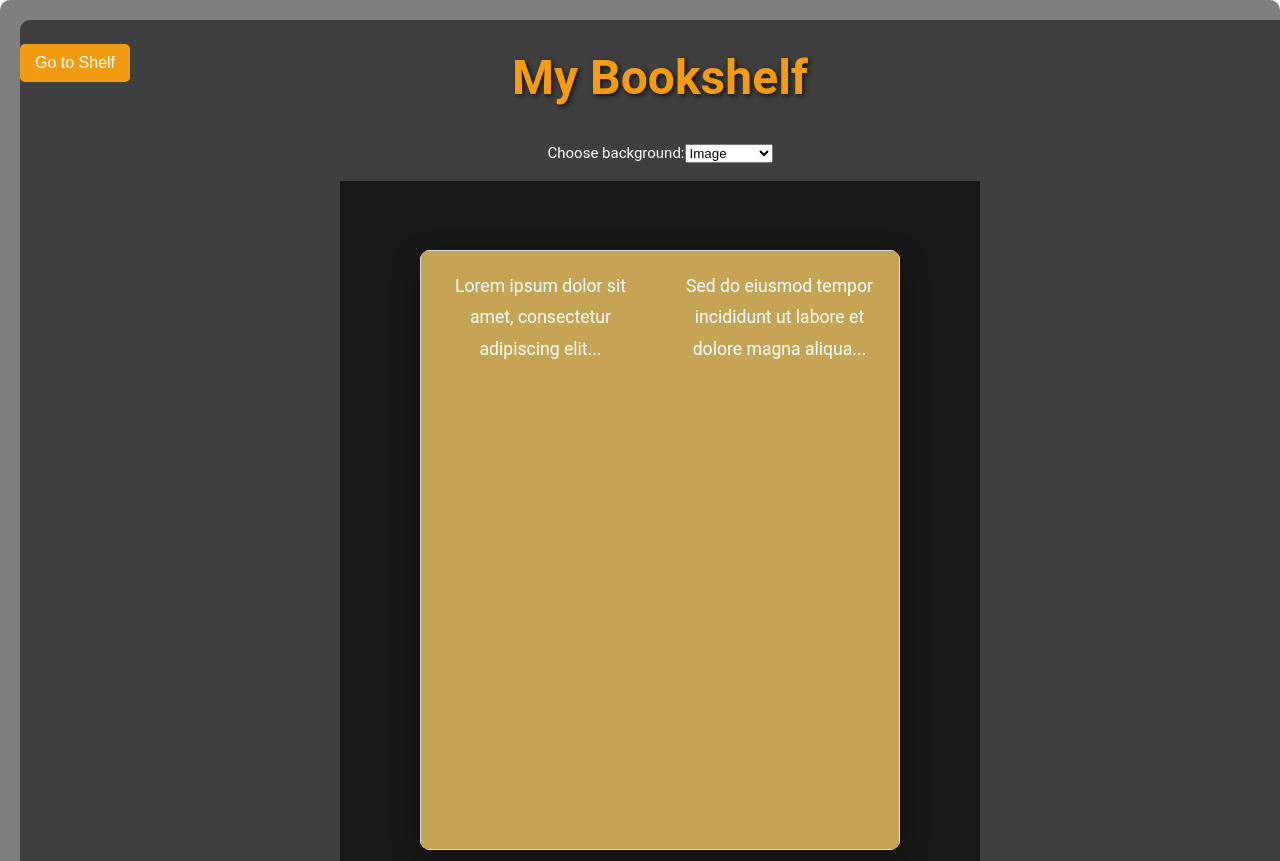
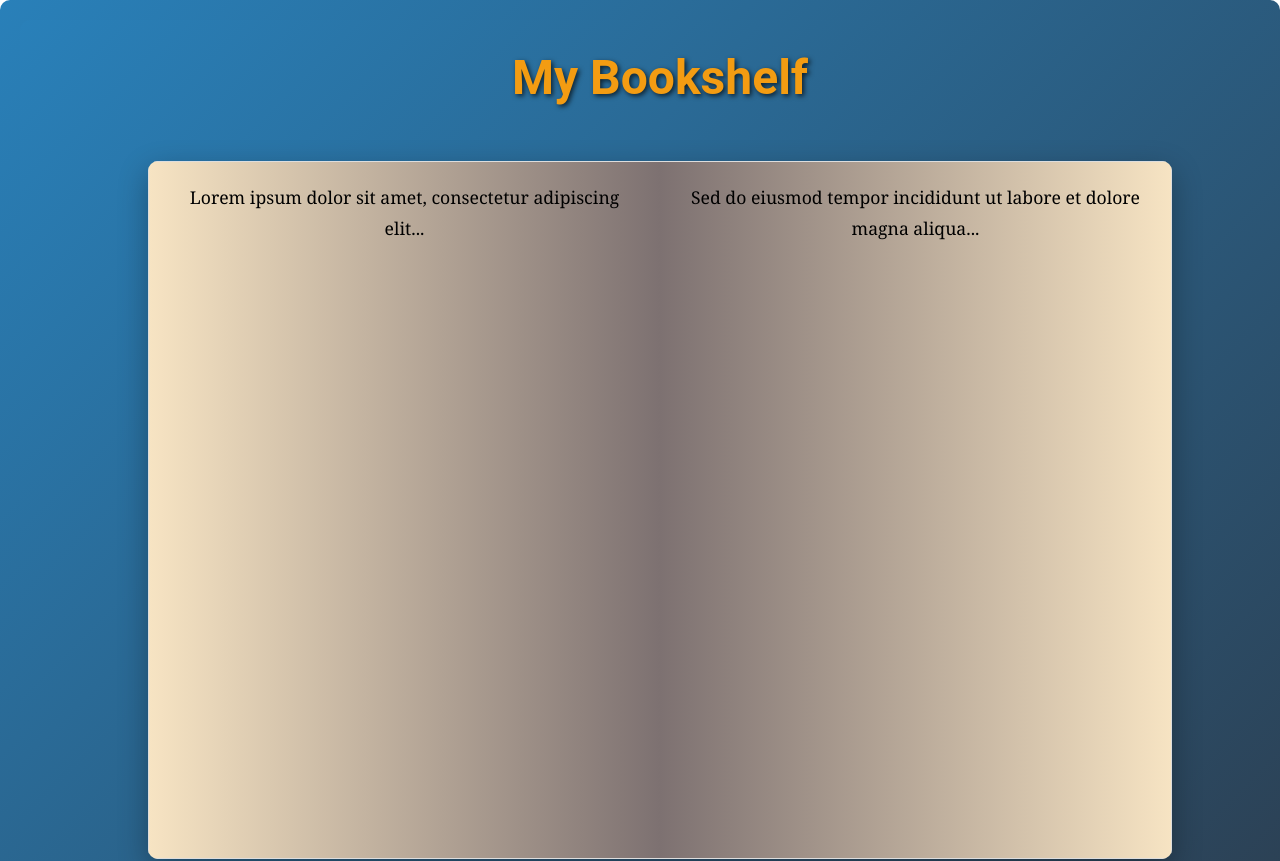
Before and after one commit to saaketht/bookshelf, a Vue app: page /reader in a window 1280 px wide. Shown: the top 861 px of the page. Built offline with nearby package versions, Linux system fonts and the light colour scheme.

Commit message:
added reader, prev next buttons, got rid of background image

```diff
--- a/package.json
+++ b/package.json
@@ -15,6 +15,7 @@
   },
   "dependencies": {
     "pinia": "^2.1.7",
+    "three": "^0.168.0",
     "vue": "^3.4.29",
     "vue-router": "^4.3.3"
   },
--- a/src/App.vue
+++ b/src/App.vue
@@ -1,36 +1,54 @@
 <template>
   <div id="app">
-    <h1>My Bookshelf</h1>
-    <div class="background-selector">
-      <label for="background-select">Choose background:</label>
-      <select id="background-select" v-model="backgroundType" @change="updateBackground">
-        <option value="image">Image</option>
-        <option value="color">Solid Color</option>
-      </select>
+    <!-- Collapsible Sidebar -->
+    <div :class="['sidebar', { open: isSidebarOpen }]">
+      <ul class="navbar-list">
+        <li><router-link to="/">Bookshelf</router-link></li>
+        <li><router-link to="/reader">Reader</router-link></li>
+        <!-- Add more links as needed -->
+      </ul>
     </div>
 
+    <!-- Button to manually toggle the sidebar (optional) -->
+
+
+    <h1>My Bookshelf</h1>
 
     <router-view></router-view>
   </div>
 </template>
 
 <script lang="ts">
-import { defineComponent, ref } from 'vue'
+import { defineComponent, ref, onMounted, onBeforeUnmount } from 'vue'
 
 export default defineComponent({
   name: 'App',
   setup() {
-    const backgroundType = ref<'image' | 'color'>('image')
+    const isSidebarOpen = ref(false) // Sidebar state
 
-
-    const updateBackground = () => {
-      // Trigger a watch to apply background styles
-      backgroundType.value
+    const toggleSidebar = () => {
+      isSidebarOpen.value = !isSidebarOpen.value // Toggle sidebar visibility
     }
 
+    const handleKeyPress = (event: KeyboardEvent) => {
+      if (event.ctrlKey && event.key === 'q') {
+        toggleSidebar() // Toggle sidebar on Ctrl + Q
+      }
+    }
+
+    onMounted(() => {
+      // Listen for keydown events
+      window.addEventListener('keydown', handleKeyPress)
+    })
+
+    onBeforeUnmount(() => {
+      // Remove event listener when component is destroyed
+      window.removeEventListener('keydown', handleKeyPress)
+    })
+
     return {
-      backgroundType,
-      updateBackground,
+      isSidebarOpen,
+      toggleSidebar
     }
   }
 })
@@ -41,6 +59,7 @@ body {
   margin: 0;
   padding: 0;
   font-family: 'Roboto', sans-serif;
+  background-color: linear-gradient(135deg, #2980b9, #2c3e50);
 }
 
 #app {
@@ -48,12 +67,12 @@ body {
   color: #ffffff;
   min-height: 100vh;
   display: flex;
-  width: 100vw;
+  min-width: 100vw;
   flex-direction: column;
   align-items: center;
   justify-content: center;
   padding: 20px;
-  background: rgba(0, 0, 0, 0.5);
+  background:linear-gradient(135deg, #2980b9, #2c3e50);
   border-radius: 10px;
 }
 
@@ -73,23 +92,54 @@ router-view {
   background-color: rgba(28, 28, 28, 0.8);
 }
 
-.background-selector {
-  margin-bottom: 1rem;
-  color: #ffffff;
+/* Collapsible Sidebar styles */
+.sidebar {
+  position: fixed;
+  left: -250px; /* Sidebar is hidden */
+  top: 0;
+  width: 250px;
+  height: 100%;
+  background-color: #2980b9;
+  padding: 20px;
+  transition: left 0.3s ease; /* Smooth transition */
 }
 
-button {
-  margin-top: 1.5rem;
-  padding: 10px 20px;
+.sidebar.open {
+  left: 0; /* Sidebar visible when open */
+}
+
+.navbar-list {
+  list-style: none;
+  padding: 0;
+}
+
+.navbar-list li {
+  margin-bottom: 15px;
+}
+
+.navbar-list a {
+  color: #f39c12;
+  text-decoration: none;
+  font-size: 1.2rem;
+}
+
+.navbar-list a:hover {
+  text-decoration: underline;
+}
+
+.toggle-btn {
+  position: fixed;
+  top: 20px;
+  right: 20px;
   background-color: #f39c12;
   color: white;
   border: none;
   border-radius: 5px;
+  padding: 10px 20px;
   cursor: pointer;
-  font-size: 1.2rem;
 }
 
-button:hover {
+.toggle-btn:hover {
   background-color: #e67e22;
 }
 </style>
--- a/src/components/Bookshelf.vue
+++ b/src/components/Bookshelf.vue
@@ -1,4 +1,5 @@
 <template>
+  <div class="page">
   <div class="bookshelf-container">
     <div class="bookshelf-controls">
       <label for="sort-select">Sort by:&nbsp;</label>
@@ -24,7 +25,7 @@
         <input id="cover-toggle" type="checkbox" v-model="useCoverImages" />
       </label>
     </div>
-    <button @click="goToReader">Go to Reader</button>
+
 
     <!-- Render shelves -->
     <div v-for="(shelfBooks, index) in groupedBooks" :key="index" class="bookshelf-wrapper">
@@ -48,6 +49,7 @@
       </div>
     </div>
   </div>
+</div>
 </template>
 
 <script lang="ts">
@@ -113,6 +115,9 @@ export default defineComponent({
 </script>
 
 <style scoped>
+.{
+  background-color: black;
+}
 .bookshelf-container {
   width: 100%;
   max-width: 1200px;
--- a/src/components/Reader.vue
+++ b/src/components/Reader.vue
@@ -1,5 +1,5 @@
 <template>
-  <button class="back-button" @click="goToBookShelf">Go to Shelf</button>
+
 
   <div class="reader-container">
     <div class="book">
@@ -93,27 +93,29 @@ export default defineComponent({
   align-items: center;
   justify-content: center;
   height: 100vh;
-  width: 50vw;
-  background-color: #181818; /* Dark background */
+  width: 100vw;
+  background: none;
   padding: 20px;
 }
 
 .book {
   display: flex;
-  width: 80%;
-  max-width: 1000px;
-  height: 600px;
-  background-color: #f7e4c3; /* Book color */
+  max-width: 80vw;
+  min-width: 80vw;
+  height: 100vh;
+  background: linear-gradient(90deg, #f7e4c3, #7d7171 50%, #7d7171 50%, #f7e4c3); /* Simulate book binding */
   box-shadow: 0 10px 30px rgba(0, 0, 0, 0.3);
   border-radius: 10px;
   overflow: hidden;
+  color:black;
+  font-family: 'Georgia', serif;
 }
 
 .page {
   flex: 1;
   padding: 20px;
   overflow-y: auto;
-  background-color: #c5a456;
+
   border: 1px solid #ddd;
 }
 
```
Also changed, not shown: src/components/Navbar.vue (added, +51 -0 lines), 1 other file (tests, documents, lock files or other folders).
